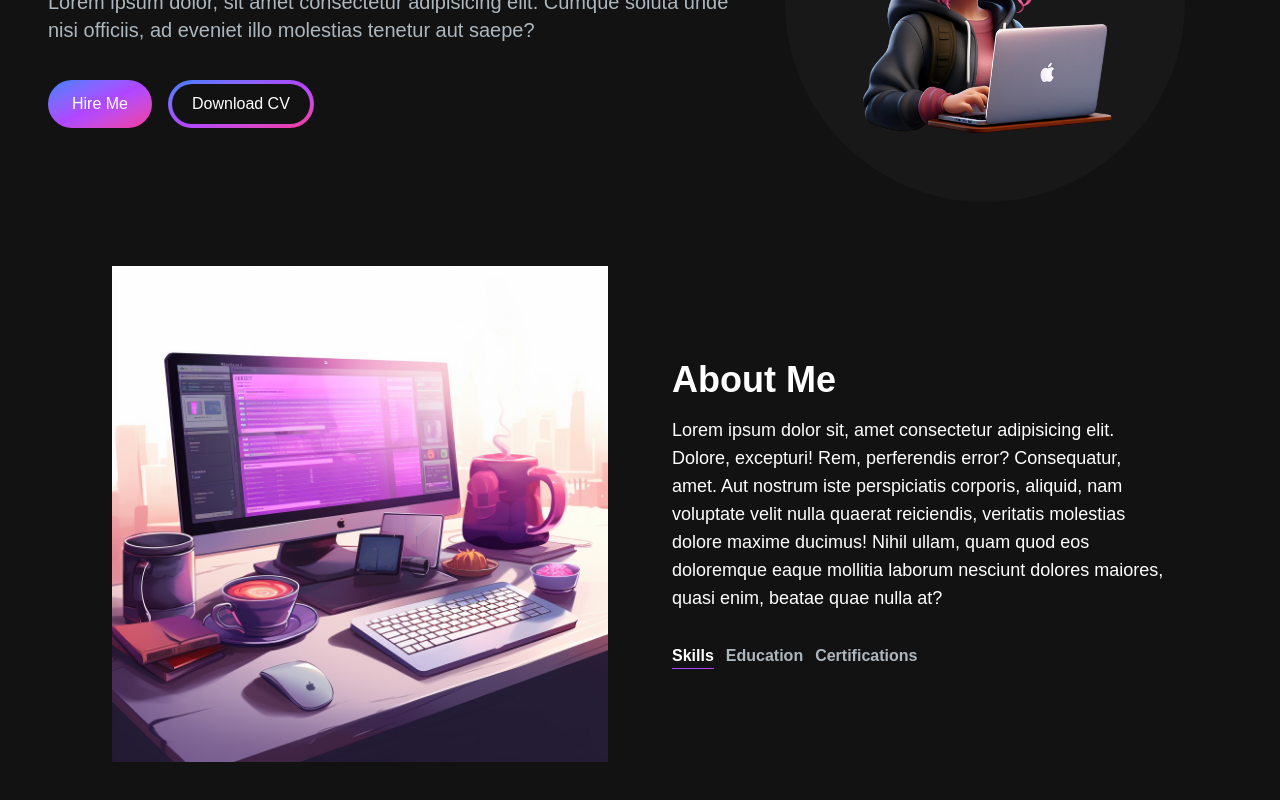
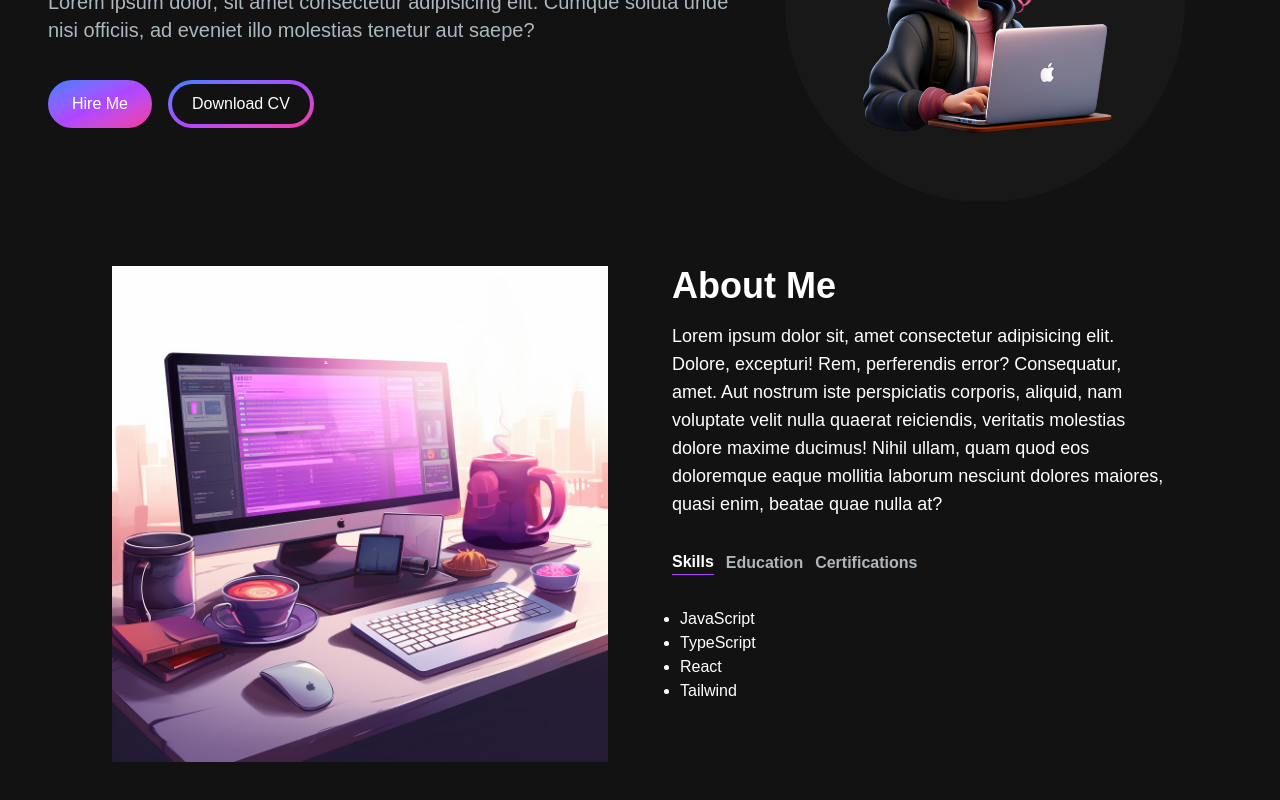
Before and after one commit to ImanPlus/my-portfolio-website, a Next.js app: page / in a window 1280 px wide. Shown: the part 274-1074 px from the top of the page. Built offline with nearby package versions, Linux system fonts and the light colour scheme.

Commit message:
create About me section

```diff
--- a/components/AboutSection.tsx
+++ b/components/AboutSection.tsx
@@ -3,11 +3,46 @@ import Image from "next/image";
 import React, { useTransition, useState } from "react";
 import TabButton from "./TabButton";
 
+const TAB_DATA = [
+  {
+    title: "Skills",
+    id: "skills",
+    content: (
+      <ul className="list-disc pl-2">
+        <li>JavaScript</li>
+        <li>TypeScript</li>
+        <li>React</li>
+        <li>Tailwind</li>
+      </ul>
+    ),
+  },
+  {
+    title: "Education",
+    id: "education",
+    content: (
+      <ul className="list-disc pl-2">
+        <li>Bachelor's in Computer Science</li>
+        <li>Master's in Software Engineering</li>
+      </ul>
+    ),
+  },
+  {
+    title: "Certifications",
+    id: "certifications",
+    content: (
+      <ul className="list-disc pl-2">
+        <li>Certified JavaScript Developer</li>
+        <li>React Professional Certification</li>
+      </ul>
+    ),
+  },
+];
+
 export default function AboutSection() {
   const [tab, setTab] = useState("skills");
   const [isPending, startTransition] = useTransition();
 
-  const handleTabChange = (id) => {
+  const handleTabChange = (id: string) => {
     startTransition(() => {
       setTab(id);
     });
@@ -22,7 +57,7 @@ export default function AboutSection() {
           width={500}
           height={500}
         />
-        <div>
+        <div className="mt-4 md:mt-0 text-left flex flex-col h-full">
           <h2 className="text-4xl font-bold text-white mb-4">About Me</h2>
           <p className="text-base lg:text-lg">
             Lorem ipsum dolor sit, amet consectetur adipisicing elit. Dolore,
@@ -32,7 +67,7 @@ export default function AboutSection() {
             ullam, quam quod eos doloremque eaque mollitia laborum nesciunt
             dolores maiores, quasi enim, beatae quae nulla at?
           </p>
-          <div className="flex flex-row mt-8">
+          <div className="flex flex-row justify-start mt-8">
             <TabButton
               selectTab={() => handleTabChange("skills")}
               active={tab === "skills"}
@@ -51,8 +86,8 @@ export default function AboutSection() {
             >
               Certifications
             </TabButton>
-
           </div>
+          <div className="mt-8">{TAB_DATA.find((t)=> t.id === tab)?.content}</div>
         </div>
       </div>
     </section>
```
Also changed, not shown: components/TabButton.tsx (+6 -1 lines).
